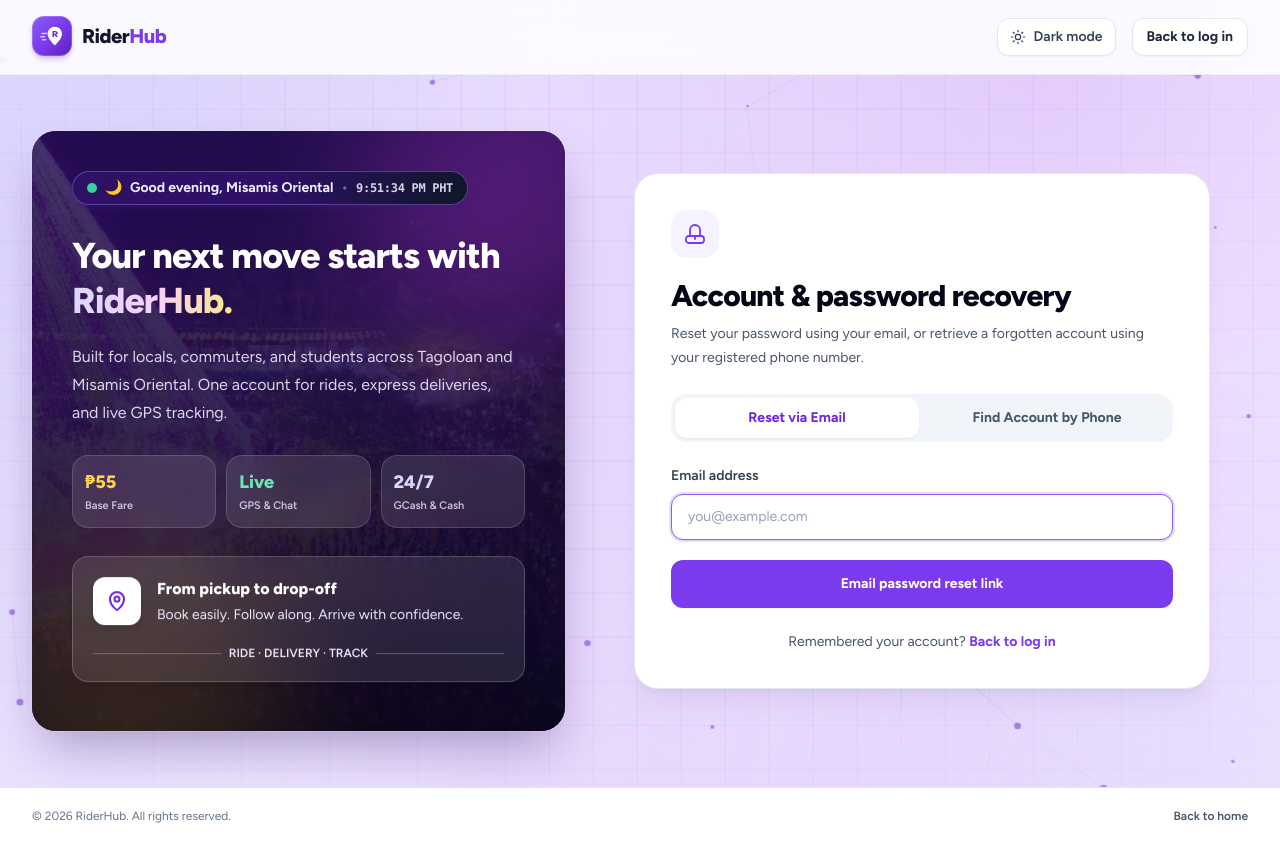
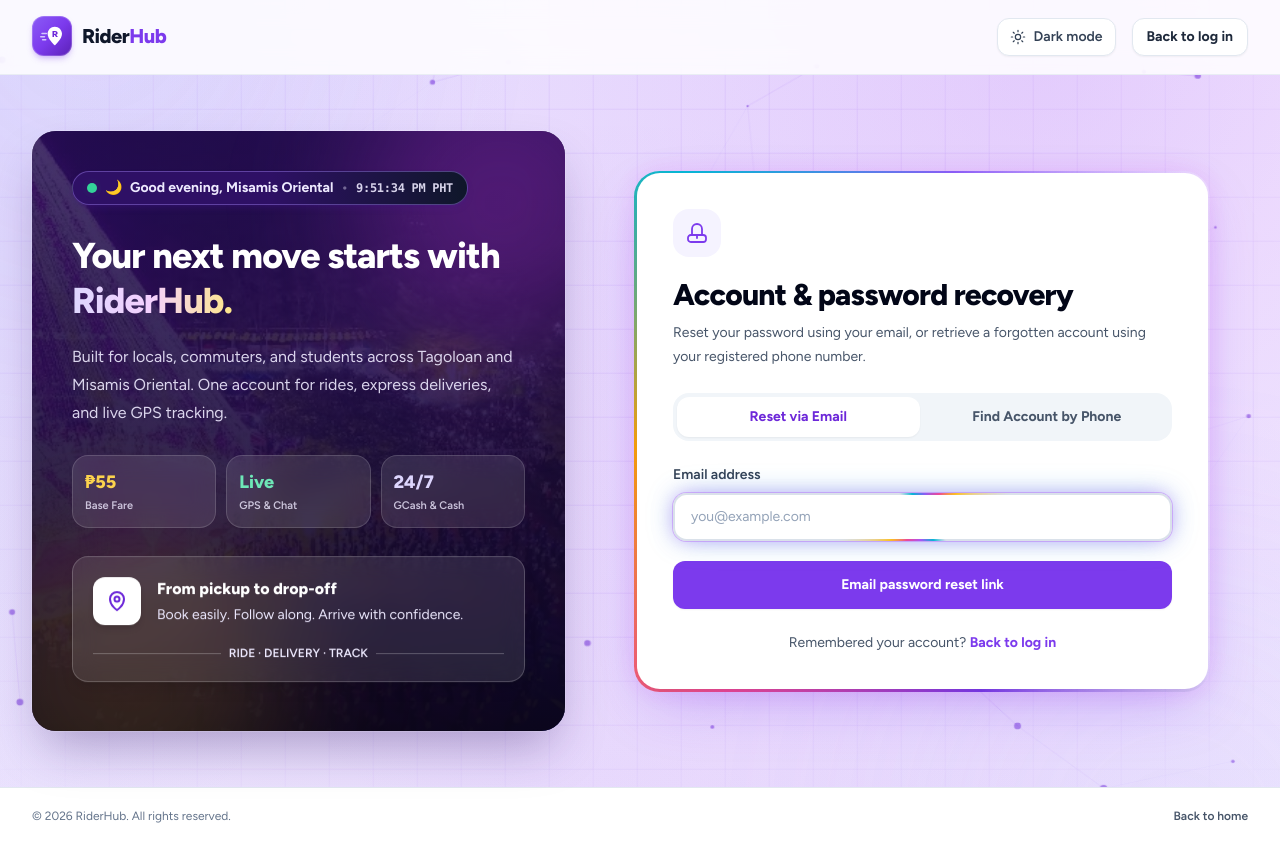
Before and after one commit to drixizll/riderhub, a Laravel app: page /forgot-password in a window 1280 px wide. Run offline with Laravel 12, Linux system fonts and the light colour scheme; data comes from the database, SQL or seed files in the repository; style sheets or scripts are compiled from the project's sources.

Commit message:
Apply RGB LED card border and focus-only Bi-LED input lights to Forgot & Reset Password pages

```diff
--- a/resources/views/auth/forgot-password.blade.php
+++ b/resources/views/auth/forgot-password.blade.php
@@ -1,7 +1,8 @@
 <x-guest-layout>
+    <div class="auth-rgb-wrap">
     <section
         x-data="{ tab: @js(session('recovery_tab', $errors->has('phone') ? 'phone' : 'email')) }"
-        class="auth-card rounded-3xl border border-slate-200 bg-white p-6 shadow-xl shadow-slate-900/5 sm:p-9"
+        class="auth-card rounded-[calc(1.6rem-2.5px)] bg-white p-6 shadow-xl shadow-slate-900/5 sm:p-9"
     >
         <span class="inline-flex h-12 w-12 items-center justify-center rounded-2xl bg-indigo-50 text-indigo-600">
             <svg class="h-6 w-6" viewBox="0 0 24 24" fill="none" aria-hidden="true">
@@ -54,6 +55,7 @@
 
                     <div>
                         <label for="code" class="block text-xs font-bold uppercase tracking-wider text-indigo-900">6-Digit Code</label>
+                        <div class="rgb-input-wrap mt-1.5">
                             <input
                                 id="code"
                                 name="code"
@@ -66,8 +68,9 @@
                                 required
                                 autofocus
                                 placeholder="000000"
-                            class="mt-1.5 block w-full rounded-xl border border-indigo-200 bg-white px-4 py-3 text-center text-xl font-extrabold tracking-[0.45em] text-slate-900 shadow-sm placeholder:text-slate-300 focus:border-indigo-500 focus:outline-none focus:ring-2 focus:ring-indigo-500/20"
+                                class="block w-full rounded-xl border-0 bg-white px-4 py-3 text-center text-xl font-extrabold tracking-[0.45em] text-slate-900 placeholder:text-slate-300 focus:outline-none focus:ring-0"
                             >
+                        </div>
                         <x-input-error :messages="$errors->get('code')" class="mt-1.5" />
                     </div>
 
@@ -94,9 +97,11 @@
             @csrf
             <div>
                 <label for="email" class="block text-sm font-semibold text-slate-700">{{ __('Email address') }}</label>
+                <div class="rgb-input-wrap mt-2">
                     <input id="email" name="email" type="email" value="{{ old('email') }}" required autofocus autocomplete="username"
                            placeholder="you@example.com"
-                       class="mt-2 block w-full rounded-xl border border-slate-300 bg-white px-4 py-3 text-sm text-slate-900 shadow-sm placeholder:text-slate-400 focus:border-indigo-500 focus:outline-none focus:ring-2 focus:ring-indigo-500/20">
+                           class="block w-full rounded-xl border-0 bg-white px-4 py-3 text-sm text-slate-900 placeholder:text-slate-400 focus:outline-none focus:ring-0">
+                </div>
                 <x-input-error :messages="$errors->get('email')" class="mt-2" />
             </div>
 
@@ -109,9 +114,11 @@
             @csrf
             <div>
                 <label for="phone" class="block text-sm font-semibold text-slate-700">{{ __('Registered phone number') }}</label>
+                <div class="rgb-input-wrap mt-2">
                     <input id="phone" name="phone" type="tel" value="{{ old('phone') }}" required autocomplete="tel"
                            placeholder="0917 123 4567 or +639171234567"
-                       class="mt-2 block w-full rounded-xl border border-slate-300 bg-white px-4 py-3 text-sm text-slate-900 shadow-sm placeholder:text-slate-400 focus:border-indigo-500 focus:outline-none focus:ring-2 focus:ring-indigo-500/20">
+                           class="block w-full rounded-xl border-0 bg-white px-4 py-3 text-sm text-slate-900 placeholder:text-slate-400 focus:outline-none focus:ring-0">
+                </div>
                 <p class="mt-1.5 text-xs text-slate-500">We will show a masked hint of your email and send a reset link there.</p>
                 <x-input-error :messages="$errors->get('phone')" class="mt-2" />
             </div>
@@ -126,4 +133,5 @@
             <a href="{{ route('login') }}" class="font-bold text-indigo-600 transition hover:text-indigo-800">Back to log in</a>
         </p>
     </section>
+    </div>
 </x-guest-layout>
```
Also changed, not shown: resources/views/auth/reset-password.blade.php (+8 -4 lines). Lines whose indentation alone changed are shown as unchanged.
